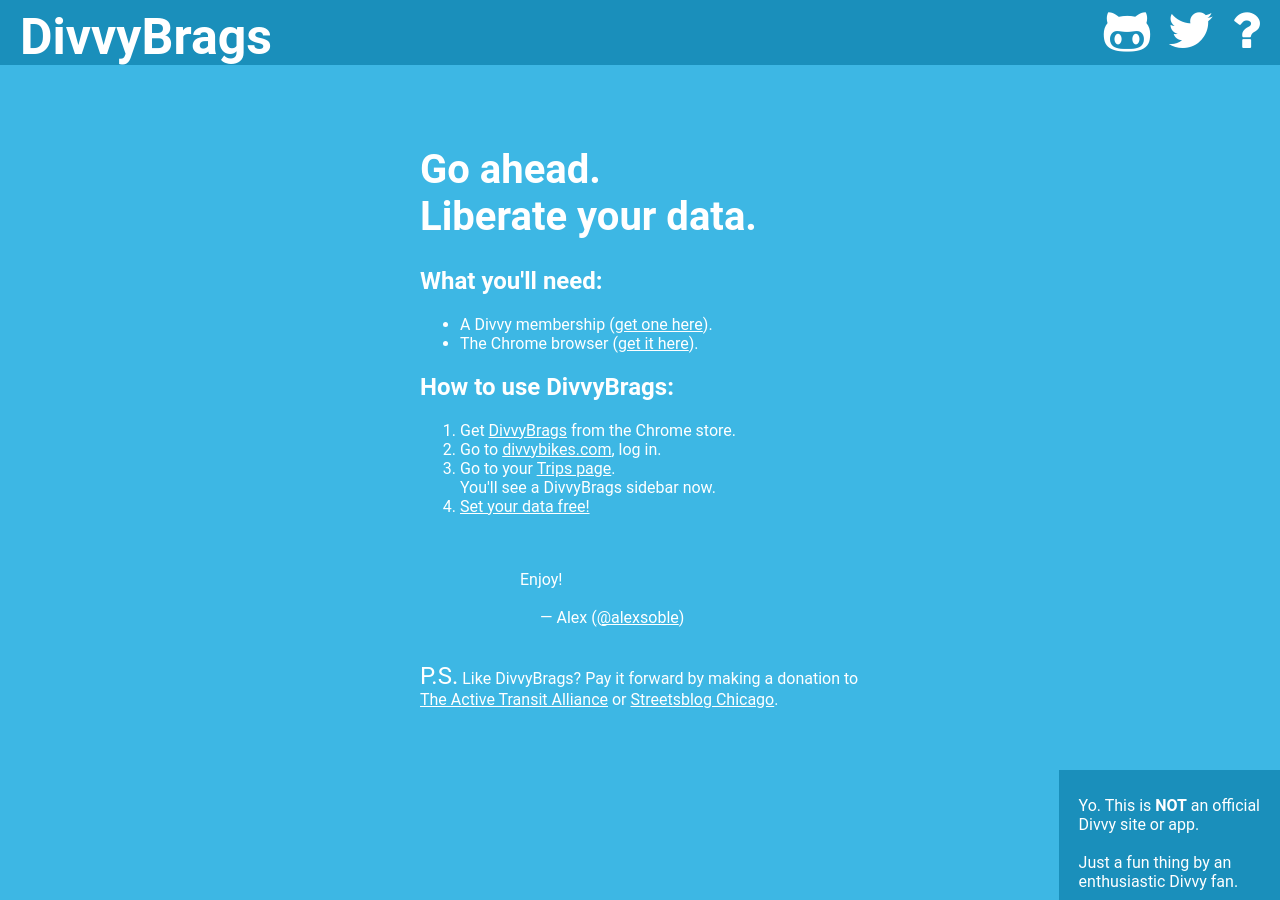
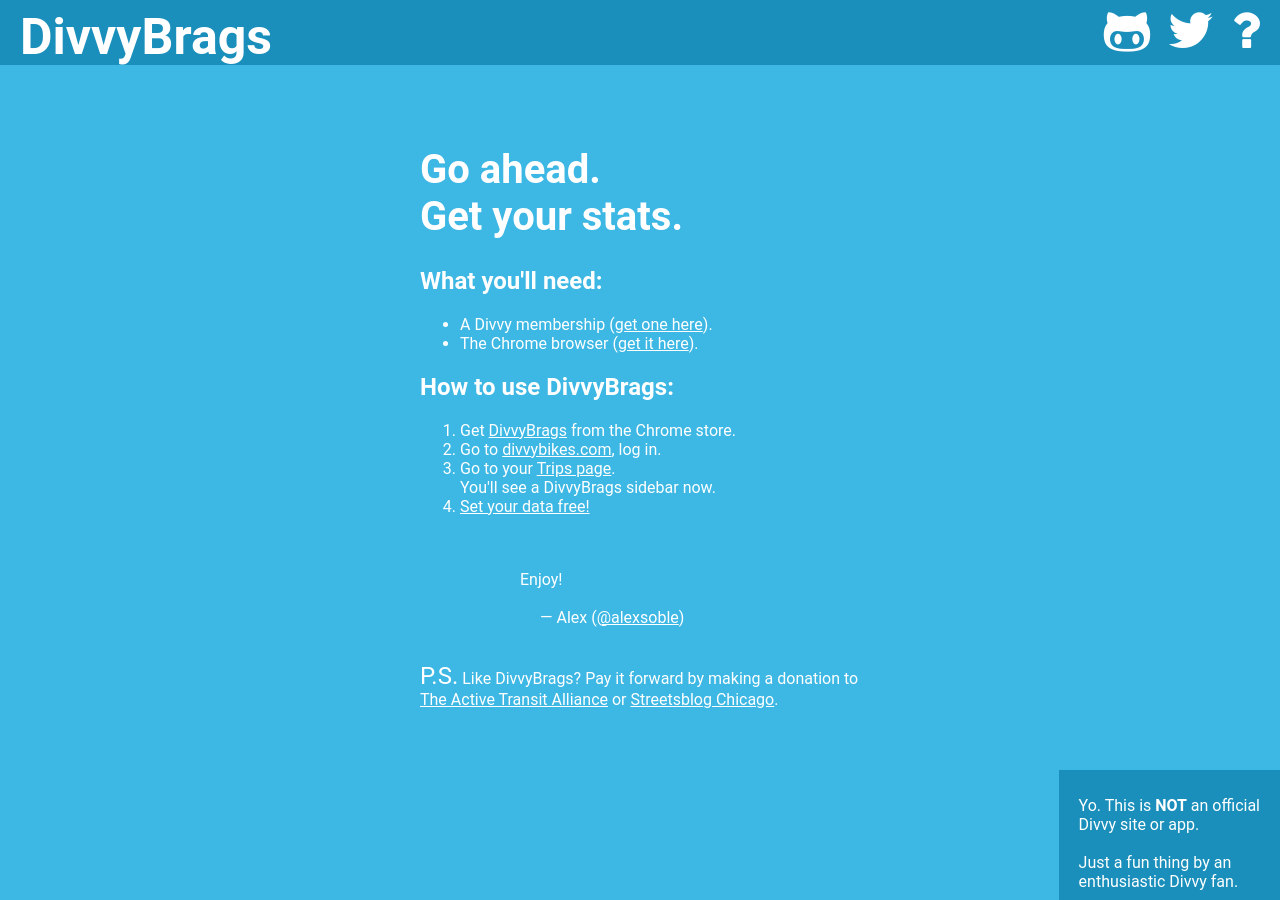
Before and after one commit to alexsoble/divvybrags-static, a Jekyll site: the page built from index.html, in a window 1280 px wide. Built offline with Jekyll 4.4.1, drawn with Linux system fonts in a browser that asks for light colours; nearby versions of some CDN libraries; Markdown is read by kramdown in place of the engine named in the settings.

Commit message:
Get your stats

```diff
--- a/index.html
+++ b/index.html
@@ -5,7 +5,7 @@
 
 <div class="box">
   <h1>Go ahead.<br/>
-    Liberate your data.</h1>
+    Get your stats.</h1>
   <h2>What you'll need:</h2>
   <ul>
     <li>A Divvy membership (<a href="https://divvybikes.com/membership">get one here</a>).</li>
```
